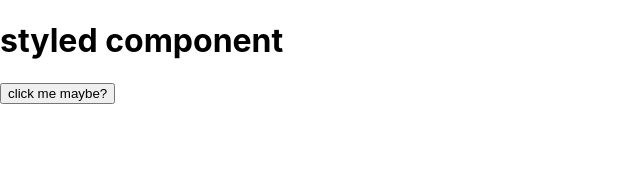
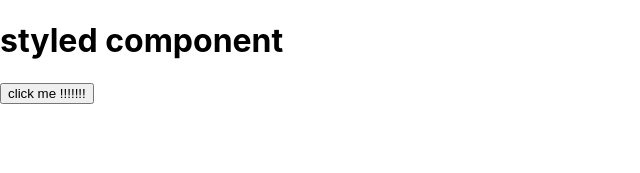
Before and after one commit to Quangnguyenz/styled-component, a React (Create React App) app: page / in a window 1280 px wide. Shown: the top 173 px of the page, without its empty margins (0-640 px from the left). Built offline with nearby package versions, Linux system fonts and the light colour scheme.

Commit message:
Hot reloading

```diff
--- a/package.json
+++ b/package.json
@@ -12,7 +12,7 @@
     "web-vitals": "^2.1.4"
   },
   "scripts": {
-    "start": "react-scripts start",
+    "start": "CHOKIDAR_USEPOLLING=true react-scripts start",
     "build": "react-scripts build",
     "test": "react-scripts test",
     "eject": "react-scripts eject"
--- a/src/App.js
+++ b/src/App.js
@@ -3,7 +3,7 @@ function App() {
   return (
     <div>
       <h1>styled component</h1>
-      <button>click me maybe?</button>
+      <button>click me !!!!!!!</button>
     </div>
 
   );
--- a/src/index.js
+++ b/src/index.js
@@ -2,7 +2,6 @@ import React from 'react';
 import ReactDOM from 'react-dom';
 import './index.css';
 import App from './App';
-
 ReactDOM.render(
   <React.StrictMode>
     <App />
```
Also changed, not shown: 1 other file (tests, documents, lock files or other folders).
